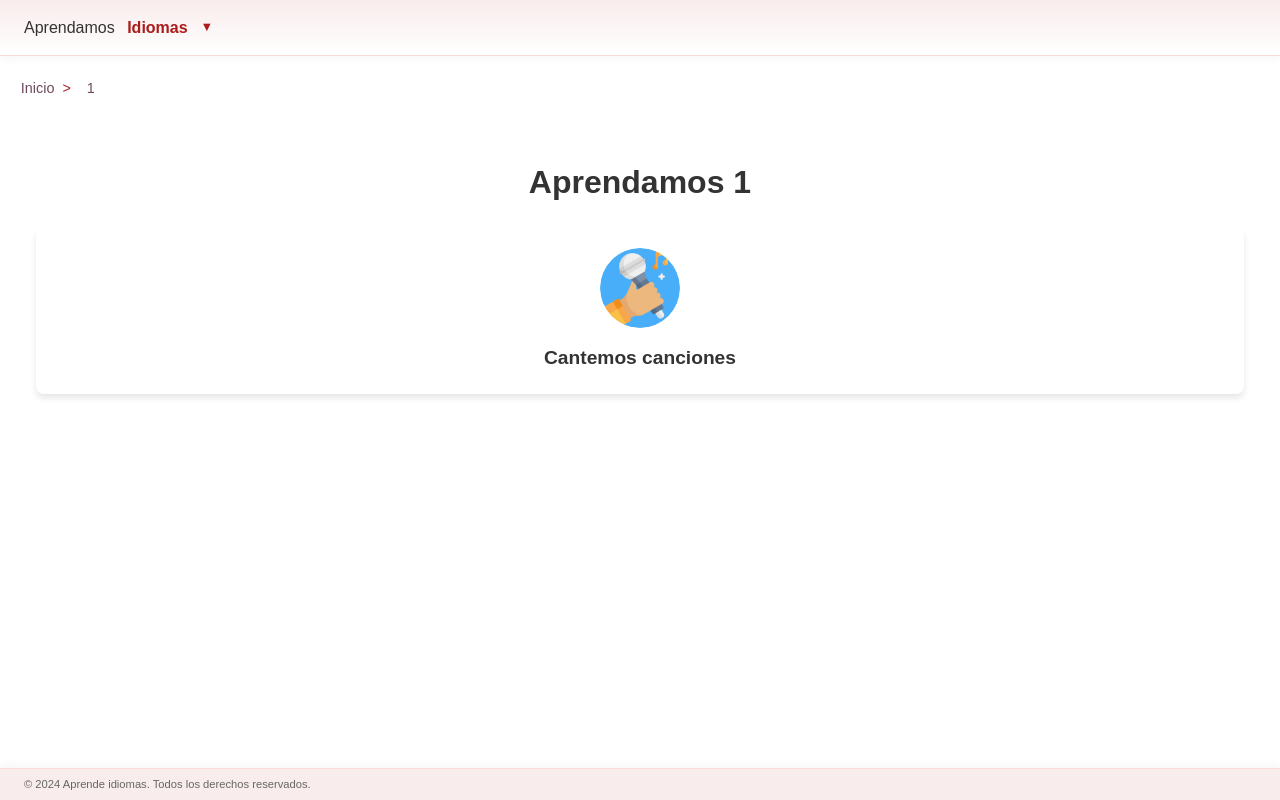
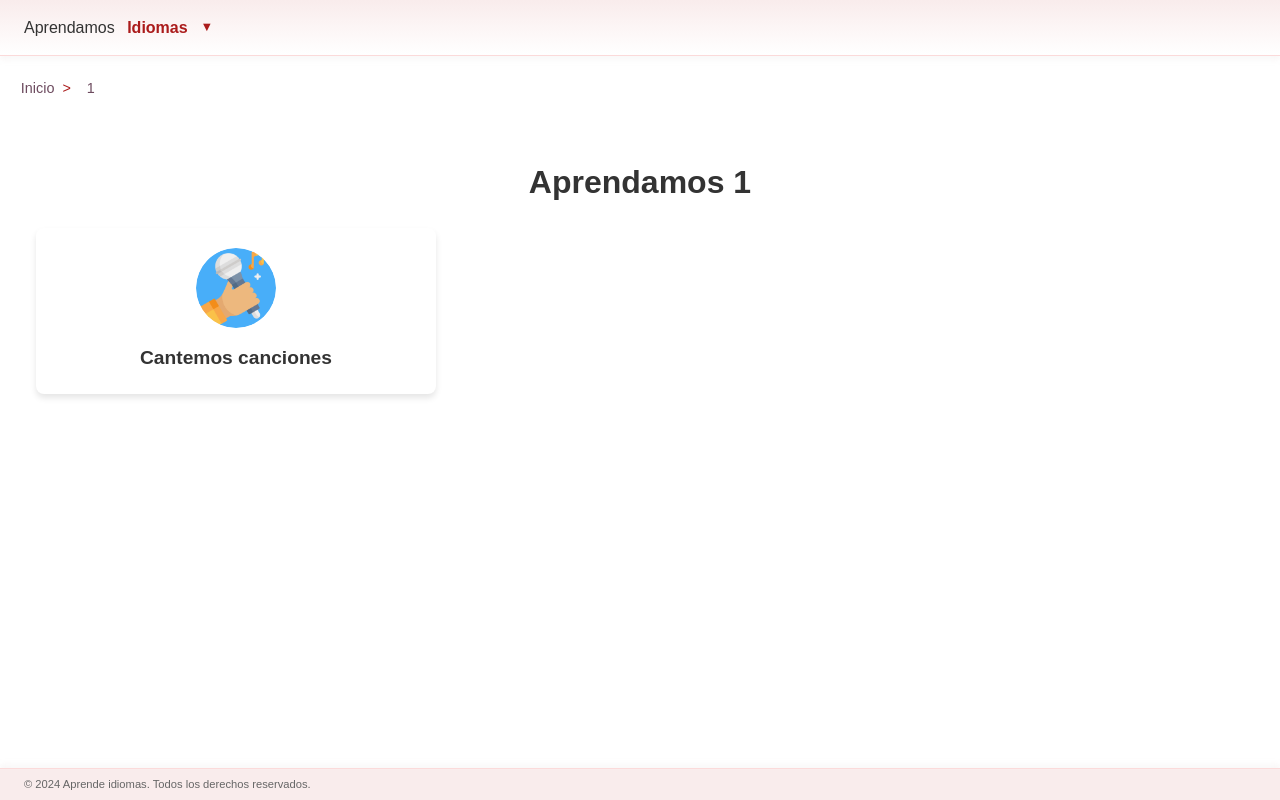
Before and after one commit to LetiCB/language-learning-site, a React (Create React App) app: page /learn/1 in a window 1280 px wide. Built offline with nearby package versions, Linux system fonts and the light colour scheme.

Commit message:
Update Card component

```diff
--- a/src/components/Card/Card.styles.ts
+++ b/src/components/Card/Card.styles.ts
@@ -1,6 +1,7 @@
 import styled from "styled-components";
 
 export const CardContainer = styled.div`
+  max-width: 25rem;
   background-color: #ffffff;
   border-radius: 8px;
   box-shadow: 0 4px 6px rgba(0, 0, 0, 0.1);
--- a/src/components/Card/Card.tsx
+++ b/src/components/Card/Card.tsx
@@ -3,7 +3,7 @@ import { CardContainer, ImageContainer, Image, CardContent, Subtitle, Title, Des
 
 
 interface CardProps {
-    image: string;
+    image?: string;
     title: string;
     subtitle?: string;
     description?: string;
@@ -14,7 +14,7 @@ const Card: React.FC<CardProps> = ({ image, title, subtitle, description, onClic
   return (
     <CardContainer onClick={onClick}>
       <ImageContainer>
-        <Image src={image} alt={title} />
+      {image &&<Image src={image} alt={title} />}
       </ImageContainer>
       <CardContent>
         <Title>{title}</Title>
```
